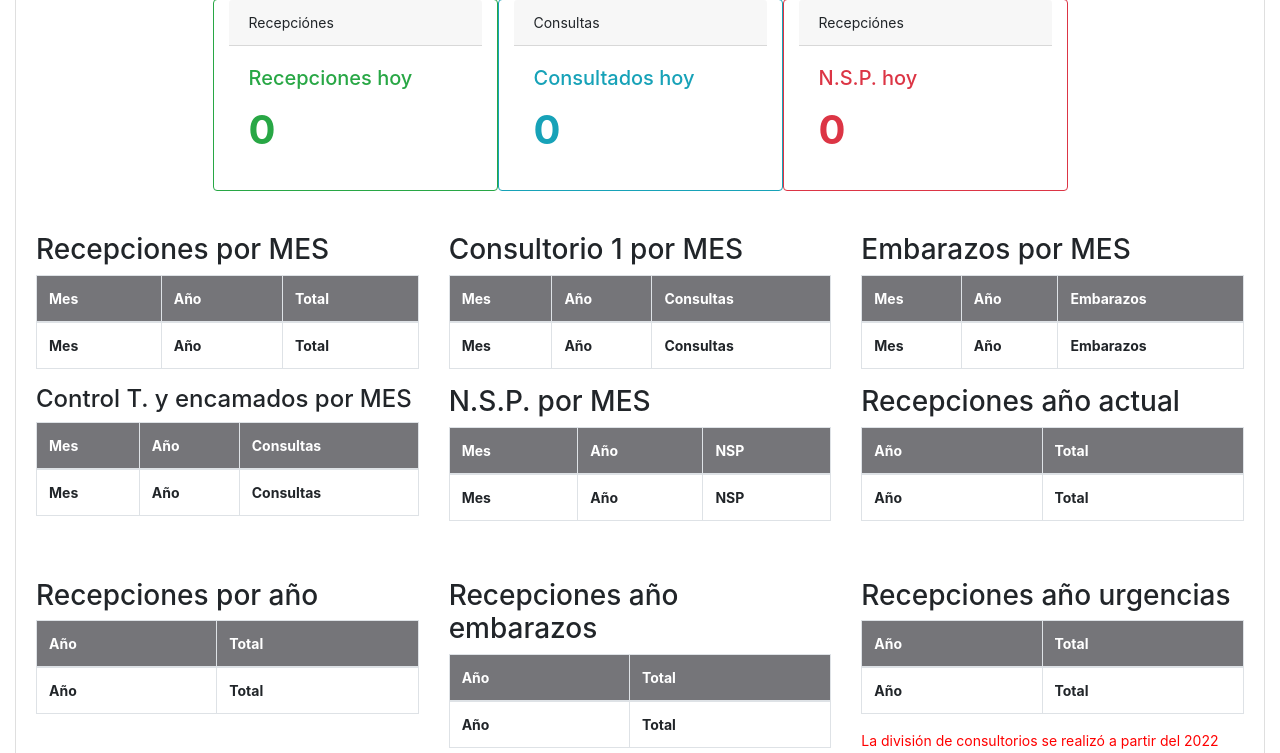
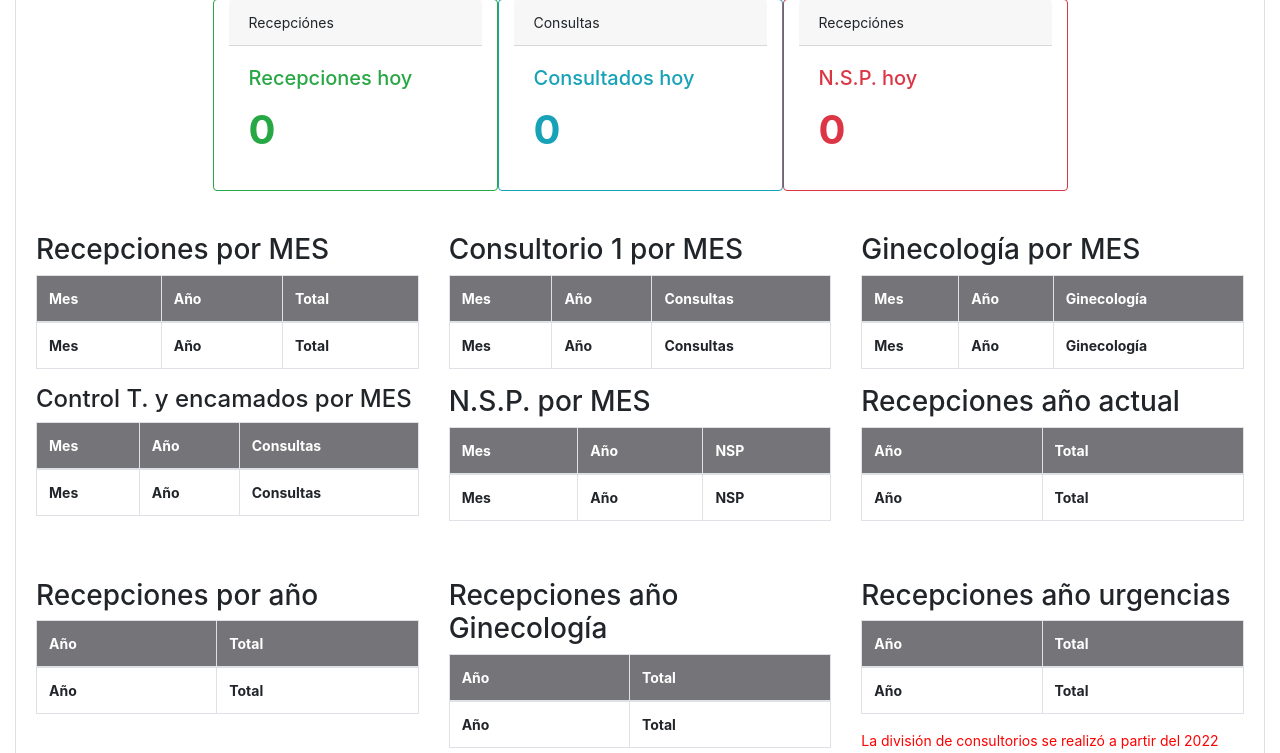
Before and after one commit to oegg10/expurg, a PHP site: page /modelos/extend/inicio.php in a window 1280 px wide. Shown: the part 197-950 px from the top of the page. Run offline with PHP 8.4, Linux system fonts and the light colour scheme; the visitor is signed in with stand-in values (Sample User, id 1); data that the repository does not hold is empty; some libraries are stand-ins or nearby versions.

Commit message:
Actualizacion 25082023

```diff
--- a/modelos/archivo/archivoExpediente.php
+++ b/modelos/archivo/archivoExpediente.php
@@ -71,7 +71,7 @@ if (!isset($_SESSION['idusuario'])) {
             //AGREGAR NUM DE EXPEDIENTE A ADMICION DE URGENCIAS
             //Capturamos el ultimo id que se registro
             $sqlidExpediente = "SELECT idexpediente, curp FROM exparchivo ORDER BY idexpediente DESC LIMIT 1";
-            //$consulta_precio_seco = "SELECT * FROM mensajes";
+
             $rslConsulta = mysqli_query($con, $sqlidExpediente);
             $filaExp = mysqli_fetch_row($rslConsulta);
 
@@ -104,6 +104,7 @@ if (!isset($_SESSION['idusuario'])) {
             if ($resultado > 0) {
 
                 header('location:../extend/alerta.php?msj=EL paciente a sido registrado&c=exp&p=in&t=success');
+                $con->close();
             } else {
 
                 header('location:../extend/alerta.php?msj=Error al registrar al paciente&c=exp&p=in&t=error');
--- a/modelos/extend/inicio.php
+++ b/modelos/extend/inicio.php
@@ -47,7 +47,7 @@ if (!isset($_SESSION['idusuario'])) {
     $respMes = $con->query($totalMes);
     /*==============================================================================*/
 
-    /*========EMBARAZOS POR MES=========================================================*/
+    /*========GINECOLOGIA POR MES=========================================================*/
     $embarazoMes = "SELECT MonthName(fechahorarecep) AS mes, YEAR(fechahorarecep) AS anio, count(*) AS emb FROM recepciones WHERE sala='GINECOLOGIA' AND YEAR(fechahorarecep) = YEAR(curdate()) GROUP BY mes ORDER BY YEAR(fechahorarecep) DESC, MONTH(fechahorarecep) DESC";
     $embMes = $con->query($embarazoMes);
     /*==============================================================================*/
@@ -81,7 +81,7 @@ if (!isset($_SESSION['idusuario'])) {
     $recepcionesPorAnio = $con->query($rPa);
     /*==============================================================================*/
 
-    /*======== RECEPCIONES POR AÑO EMBARAZO =========================================================*/
+    /*======== RECEPCIONES POR AÑO GINECOLOGIA =========================================================*/
     $rPaE = "SELECT YEAR(fechahorarecep) AS anio, count(*) AS total FROM recepciones WHERE sala='GINECOLOGIA' GROUP BY anio ORDER BY YEAR(fechahorarecep) DESC";
     $recepcionesPorAnioEmbarazo = $con->query($rPaE);
     /*==============================================================================*/
@@ -227,15 +227,15 @@ if (!isset($_SESSION['idusuario'])) {
                                 </table>
                             </div>
 
-                            <!--================ EMBARAZOS POR MES ===================================-->
+                            <!--================ GINECOLOGIA POR MES ===================================-->
                             <div class="table-responsive col-lg-4 col-md-4 col-sm-4 col-xs-12">
-                                <h3>Embarazos por MES</h3>
+                                <h3>Ginecología por MES</h3>
                                 <table class="table table-striped table-bordered table-condensed table-hover">
                                     <thead style="background-color: #757579; color: white;">
                                         <tr>
                                             <th>Mes</th>
                                             <th>Año</th>
-                                            <th>Embarazos</th>
+                                            <th>Ginecología</th>
                                         </tr>
                                     </thead>
                                     <tbody>
@@ -257,7 +257,7 @@ if (!isset($_SESSION['idusuario'])) {
                                         <tr>
                                             <th>Mes</th>
                                             <th>Año</th>
-                                            <th>Embarazos</th>
+                                            <th>Ginecología</th>
                                         </tr>
                                     </tfoot>
                                 </table>
@@ -407,7 +407,7 @@ if (!isset($_SESSION['idusuario'])) {
 
                             <!--================ RECEPCIONES POR AÑO EMBARAZO ====================-->
                             <div class="table-responsive col-lg-4 col-md-4 col-sm-4 col-xs-12">
-                                <h3>Recepciones año embarazos</h3>
+                                <h3>Recepciones año Ginecología</h3>
                                 <table class="table table-striped table-bordered table-condensed table-hover">
                                     <thead style="background-color: #757579; color: white;">
                                         <tr>
--- a/modelos/lesiones/lesiones.php
+++ b/modelos/lesiones/lesiones.php
@@ -810,7 +810,7 @@ if (!isset($_SESSION['idusuario'])) {
 
                                     <div class="form-group col-lg-5 col-md-5 col-sm-5 col-xs-12">
                                         <label>Descripción de la afección de causa externa(*):</label>
-                                        <input type="text" class="form-control" name="causaexterna" id="causaexterna" maxlength="200" placeholder="Especifique la descripción de la afección de causa externa" required onblur="may(this.value, this.id)">
+                                        <input type="text" class="form-control" name="causaexterna" id="causaexterna" maxlength="200" placeholder="Ejemplo: Caída de su propia altura o Agresión por pareja" required onblur="may(this.value, this.id)">
                                         <span></span>
                                     </div>
 
--- a/modelos/lesiones/repLesionesExcel.php
+++ b/modelos/lesiones/repLesionesExcel.php
@@ -102,7 +102,7 @@ if (!isset($_SESSION['idusuario'])) {
 
                 error_reporting(0);
 
-                $consulta = "SELECT p.idpaciente, p.nombre, p.curp, p.fechanac, p.entidadnac, l.escolaridad, l.leerescribir, r.edad, p.sexo, p.afiliacion, p.numafiliacion, c.mujeredadfertil, r.embarazo, r.semgesta, r.numgesta, l.discapacidad, l.referidopor, l.nombre_unidad, l.fecha_ocurrencia, l.diafestivo, l.sitio_ocurrencia, l.sitio_ocurrencia_otro, l.lesion_entidad, l.lesion_municipio, l.lesion_localidad, l.lesion_cp, l.lesion_domicilio, l.lesion_colonia, l.intensionalidad, l.agente_lesion, l.agente_otro, c.atnprehosp, c.tiempotraslado, l.toxicomanias, l.otras_toxicomanias, l.lesionad_es, l.equipo_seguridad, l.que_eq_seguridad, l.otro_eq_seguridad, l.tipo_violencia, l.num_agresores, l.parentesco_afectado, l.sexo_agresor, l.edad_agresor, l.bajoefectos_agresor, l.evento_autoinflingido, c.fechaingreso, l.servicio, l.otro_servicio, l.tipoatencion, l.otro_tipoatencion, l.areaanatomica, l.consec_resultante, c.afecprincipal, c.comorbilidad1, c.comorbilidad2, c.comorbilidad3, l.causaexterna, c.ministeriopublico, c.altapor, u.nombre AS nm, u.curp AS curpm, u.cedula, u.turno FROM consultas c INNER JOIN recepciones r ON c.idrecepcion = r.idrecepcion INNER JOIN pacientes p ON r.idpaciente = p.idpaciente INNER JOIN usuarios u ON c.idusuario = u.idusuario INNER JOIN lesiones l ON l.idconsulta = c.idconsulta WHERE DATE(c.fechaalta) >= '$fechai' AND DATE(c.fechaalta) <= '$fechaf' ORDER BY c.fechaalta ASC";
+                $consulta = "SELECT p.idpaciente, p.nombre, p.curp, p.fechanac, p.entidadnac, l.escolaridad, l.leerescribir, r.edad, p.sexo, p.afiliacion, p.numafiliacion, c.mujeredadfertil, r.embarazo, r.semgesta, r.numgesta, l.discapacidad, l.referidopor, l.nombre_unidad, l.fecha_ocurrencia, l.diafestivo, l.sitio_ocurrencia, l.sitio_ocurrencia_otro, l.lesion_entidad, l.lesion_municipio, l.lesion_localidad, l.lesion_cp, l.lesion_domicilio, l.lesion_colonia, l.intensionalidad, l.agente_lesion, l.agente_otro, c.atnprehosp, c.tiempotraslado, l.toxicomanias, l.otras_toxicomanias, l.lesionad_es, l.equipo_seguridad, l.que_eq_seguridad, l.otro_eq_seguridad, l.tipo_violencia, l.num_agresores, l.parentesco_afectado, l.sexo_agresor, l.edad_agresor, l.bajoefectos_agresor, l.evento_autoinflingido, c.fechaingreso, l.servicio, l.otro_servicio, l.tipoatencion, l.otro_tipoatencion, l.areaanatomica, l.consec_resultante, c.afecprincipal, c.comorbilidad1, c.comorbilidad2, c.comorbilidad3, l.causaexterna, c.ministeriopublico, c.altapor, u.nombre AS nm, u.curp AS curpm, u.cedula, u.turno FROM consultas c INNER JOIN recepciones r ON c.idrecepcion = r.idrecepcion INNER JOIN pacientes p ON r.idpaciente = p.idpaciente INNER JOIN usuarios u ON c.idusuario = u.idusuario INNER JOIN lesiones l ON l.idconsulta = c.idconsulta WHERE DATE(c.fechaingreso) >= '$fechai' AND DATE(c.fechaingreso) <= '$fechaf' ORDER BY c.fechaingreso ASC";
 
                 $resultado = $con->query($consulta);
 
```
Also changed, not shown: modelos/consultas/consulta.php (+15 -3 lines).
